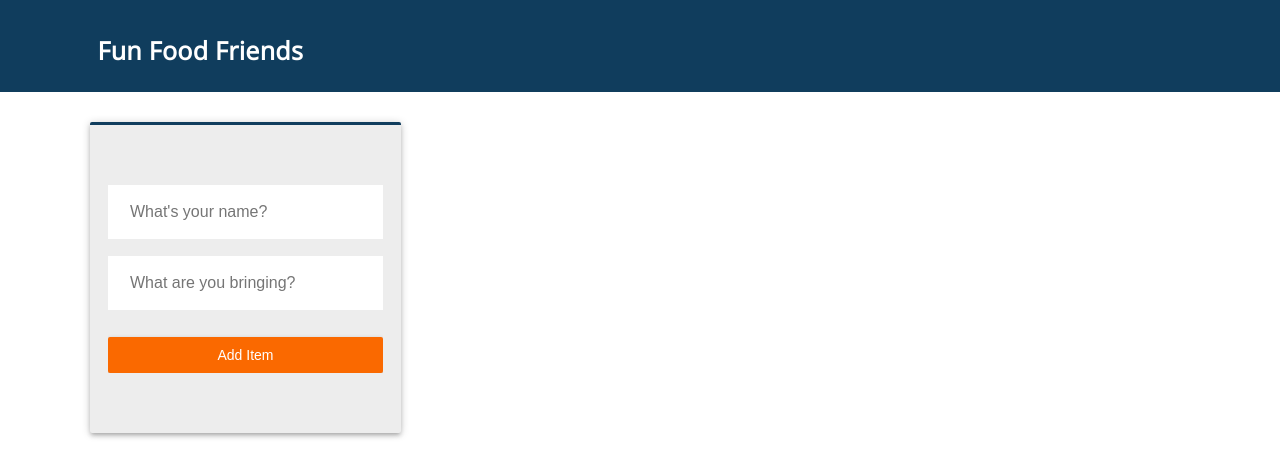
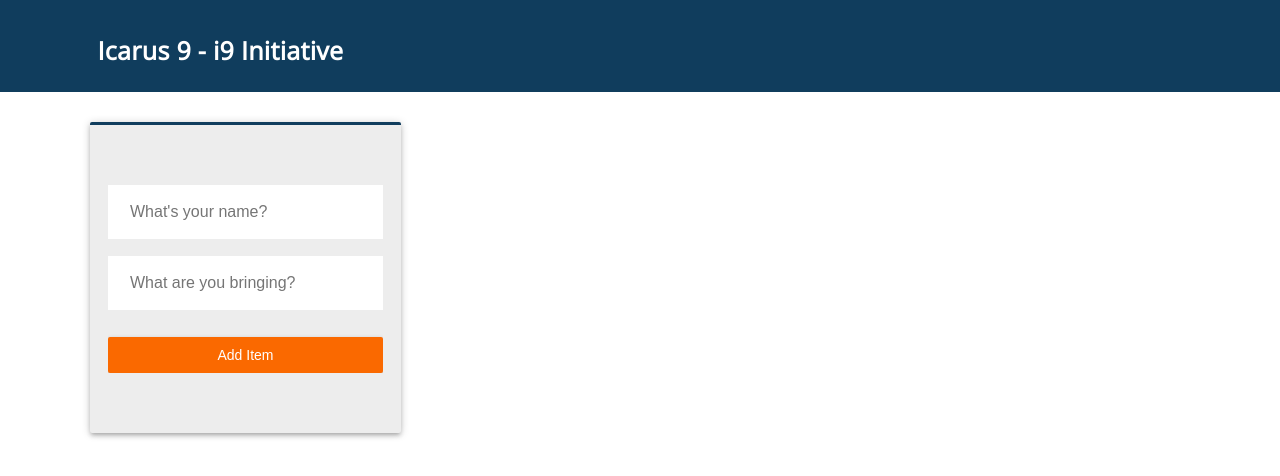
Before and after one commit to kenhoward/Icarus_9, a React (Create React App) app: page / in a window 1280 px wide. Shown: the top 476 px of the page. Built offline with nearby package versions, Linux system fonts and the light colour scheme.

Commit message:
laying the ground work

```diff
--- a/public/index.html
+++ b/public/index.html
@@ -28,7 +28,7 @@
       work correctly both with client-side routing and a non-root public URL.
       Learn how to configure a non-root public URL by running `npm run build`.
     -->
-    <title>React App</title>
+    <title>Icarus 9 - Test Run</title>
   </head>
   <body>
     <noscript>You need to enable JavaScript to run this app.</noscript>
--- a/src/App.js
+++ b/src/App.js
@@ -7,7 +7,7 @@ class App extends Component {
       <div className='app'>
         <header>
             <div className='wrapper'>
-              <h1>Fun Food Friends</h1>
+              <h1>Icarus 9 - i9 Initiative</h1>
 
             </div>
         </header>
```
Also changed, not shown: src/logo.svg (deleted).
